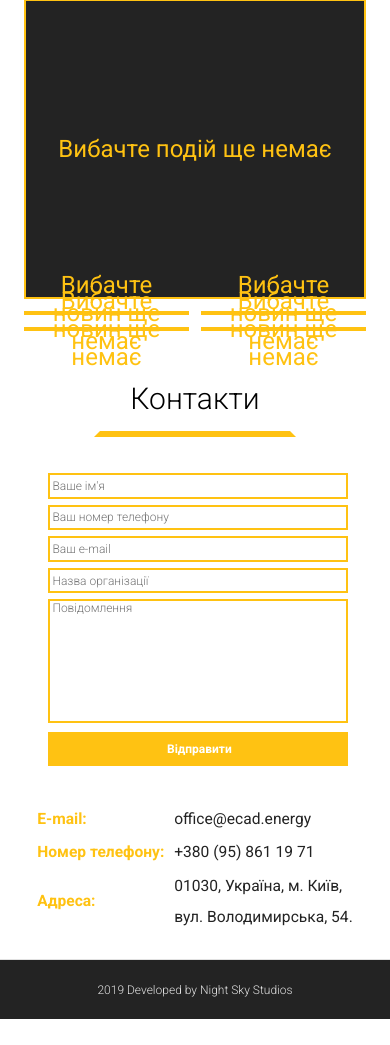
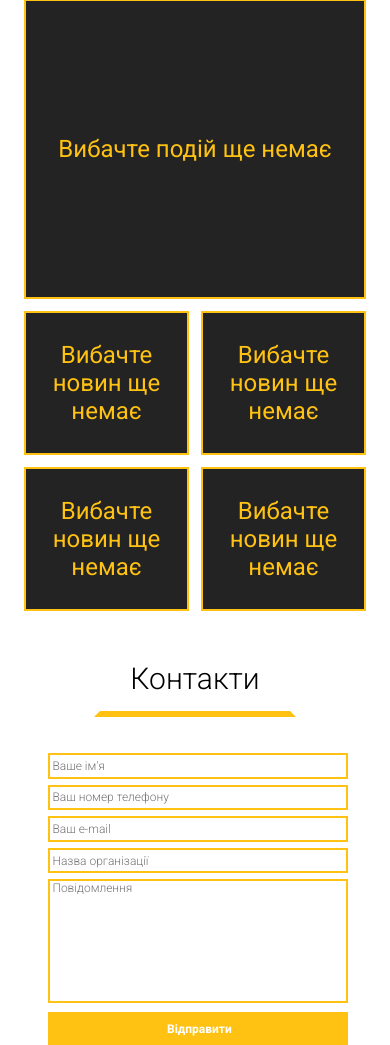
Before and after one commit to NightSkyStudios/ECAD, a Django app: page / in a window 390 px wide. Shown: the part 1569-2614 px from the top of the page. Before the commit the page ends 2588 px from the top, so only its background shows below. Run offline with Django 3.2, Linux system fonts and the light colour scheme; data that the repository does not hold is empty; style sheets or scripts are compiled from the project's sources.

Commit message:
fix for newspanel mobile

```diff
--- a/static/css/_index-content.scss
+++ b/static/css/_index-content.scss
@@ -383,6 +383,7 @@
 
       .newspanel {
          grid-template-columns: 1fr;
+         grid-template-rows: 1fr 1fr;
       }
 
       .contacts {
```
Also changed, not shown: 1 other file.
